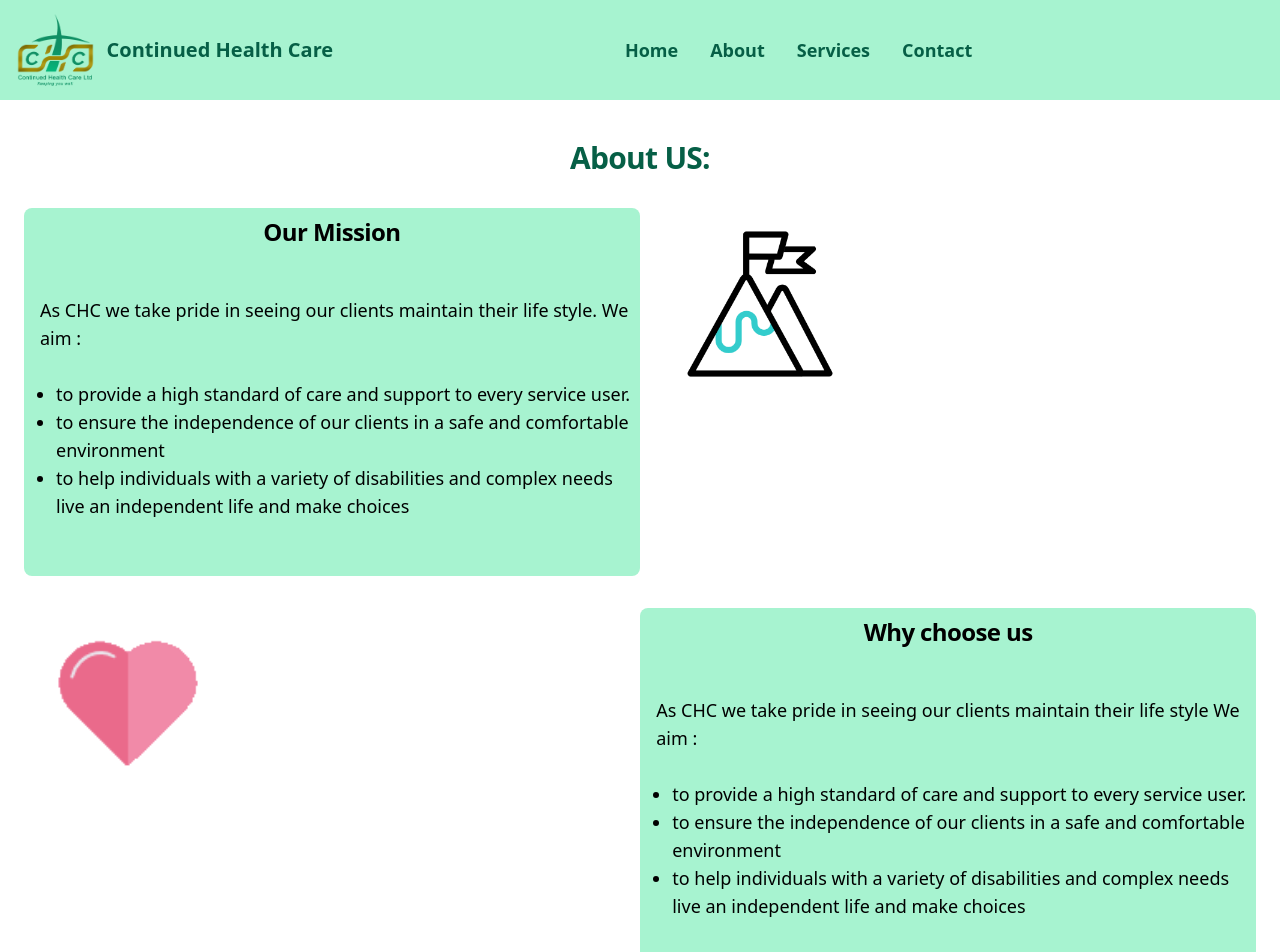
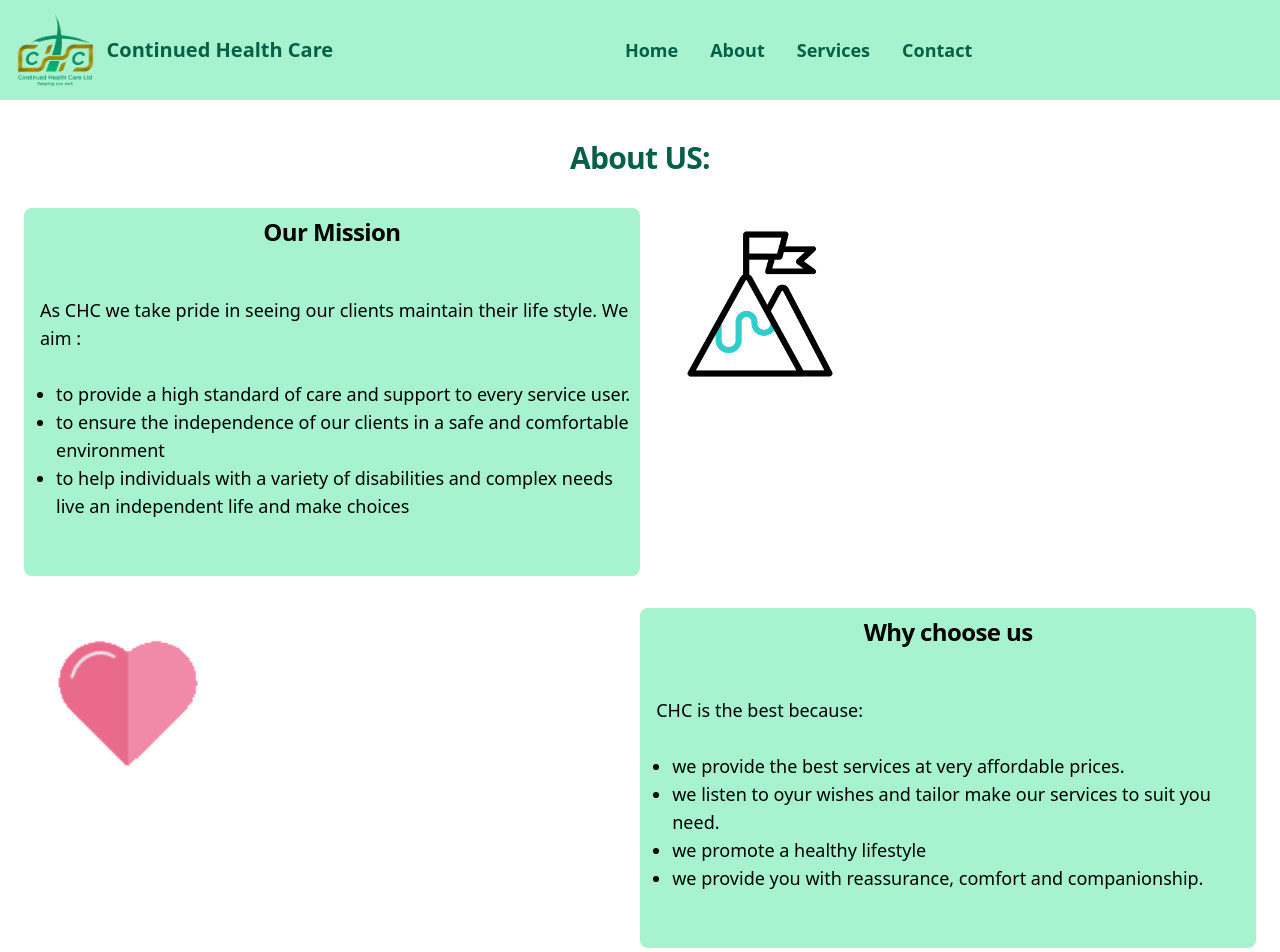
Before and after one commit to rufaro-13/ContinuedHC, a React (Create React App) app: page /about in a window 1280 px wide. Shown: the top 952 px of the page. Built offline with nearby package versions, Linux system fonts and the light colour scheme.

Commit message:
updated about  page

```diff
--- a/src/pages/About.js
+++ b/src/pages/About.js
@@ -57,13 +57,12 @@ function About() {
                         </h5>
 
                         <p class="pl-4 font-normal text-sm md:text-lg">
-                        As CHC we take pride in seeing our clients maintain their life style We aim : <br/><br/>
+                        CHC is the best because: <br/><br/>
                         <ul class="pl-4 list-disc">
-                            <li> to provide a high standard of care and support to every service user.</li>
-                            <li> to ensure the independence of our clients in a safe and comfortable environment </li>
-                            <li> to help individuals with a variety of disabilities and complex needs live an independent life
-                              and make choices</li>
-
+                            <li> we provide the best services at very affordable prices.</li>
+                            <li> we listen to oyur wishes and tailor make our services to suit you need. </li>
+                            <li> we promote a healthy lifestyle</li>
+                            <li> we provide you with reassurance, comfort and companionship.</li>
                         </ul>
 
                         <br/><br/>
```
